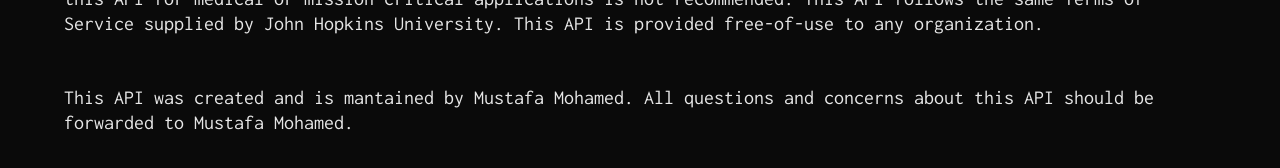
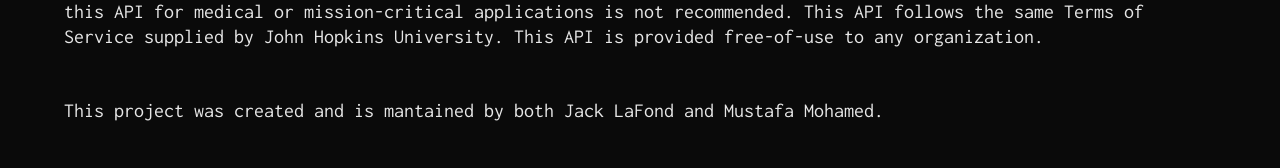
Before and after one commit to jacc/covid.stream, a plain HTML site: page docs/disclaimer.html in a window 1280 px wide. Shown: the part 406-574 px from the top of the page. Drawn offline with Linux system fonts and the light colour scheme.

Commit message:
Update disclaimer.html

```diff
--- a/docs/disclaimer.html
+++ b/docs/disclaimer.html
@@ -5,7 +5,7 @@
     <meta charset="utf-8">
     <meta http-equiv="X-UA-Compatible" content="IE=edge">
     <meta name="viewport" content="width=device-width, initial-scale=1">
-    <title>My custom Bulma website</title>
+    <title>covid.stream - a RESTful API for COVID-19 stats - Disclaimer</title>
     <link rel="stylesheet" href="css/mystyles.css">
     <script src="https://kit.fontawesome.com/65721aa702.js" crossorigin="anonymous"></script>
 </head>
@@ -33,8 +33,7 @@
                 </h2>
                 <h2 class="subtitle">
                     <br>
-                    This API was created and is mantained by Mustafa Mohamed.
-                    All questions and concerns about this API should be forwarded to Mustafa Mohamed.
+                    This project was created and is mantained by both Jack LaFond and Mustafa Mohamed.
                 </h2>
             </div>
         </div>
```
